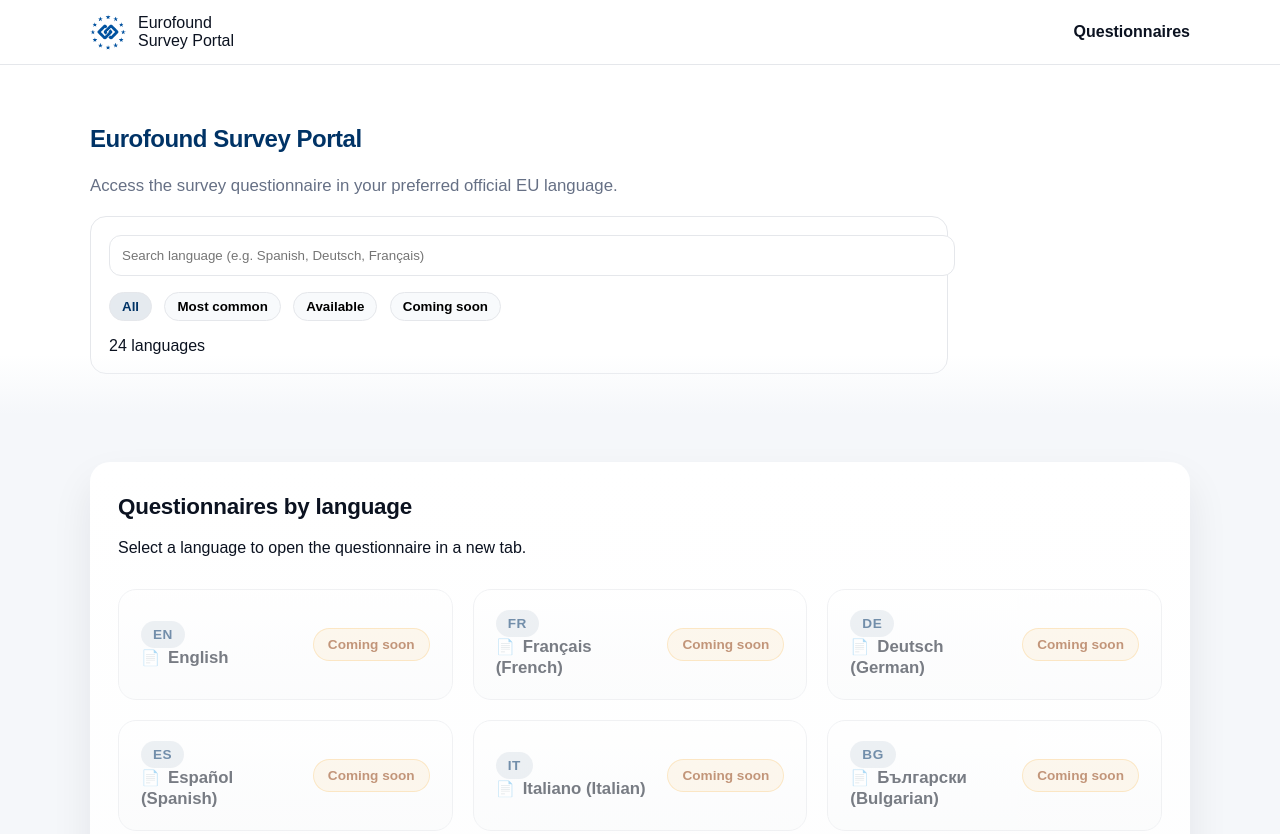
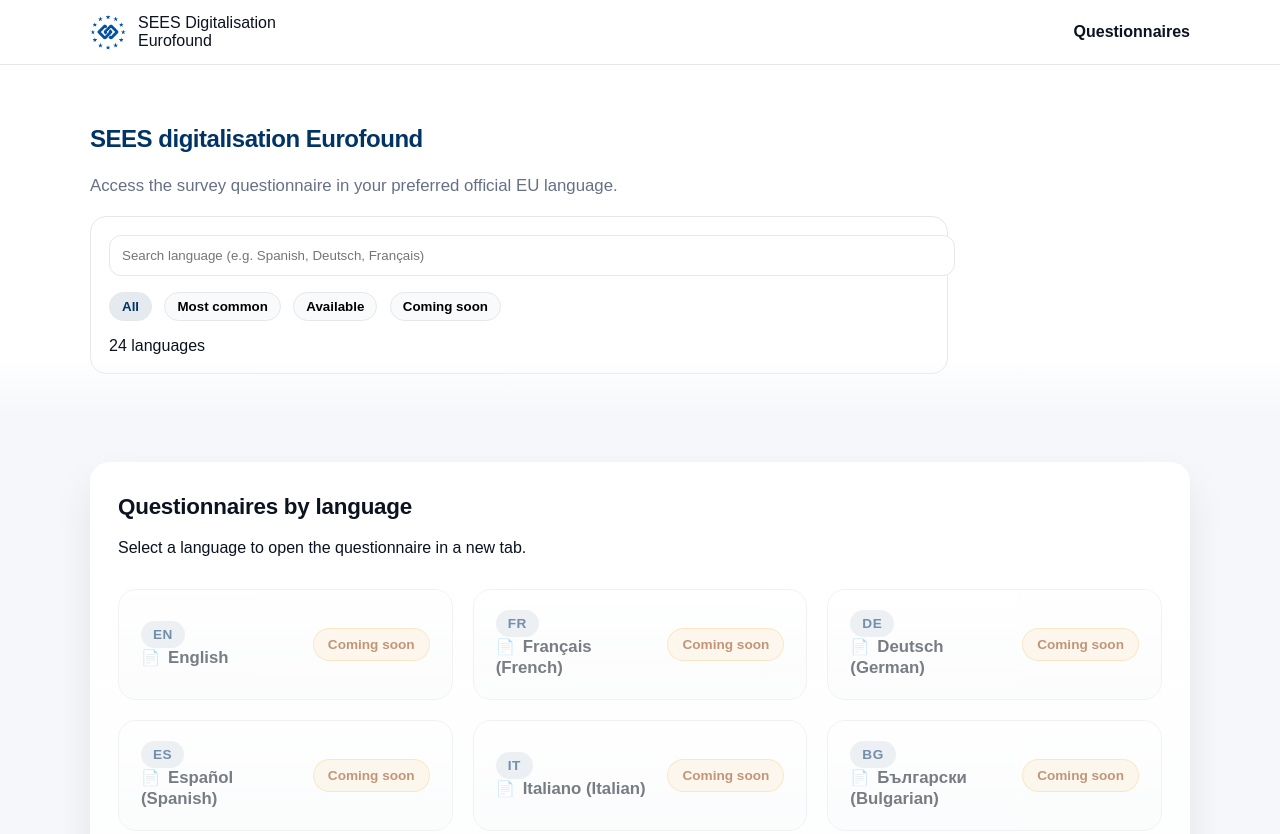
Before and after one commit to ffraile4/eurofound-survey-portal, a plain HTML site: page index.html in a window 1280 px wide. Shown: the top 834 px of the page. Drawn offline with Linux system fonts and the light colour scheme.

Commit message:
Update survey portal branding: SEES digitalisation Eurofound

```diff
--- a/index.html
+++ b/index.html
@@ -1,8 +1,9 @@
 <!DOCTYPE html>
 <html lang="en">
 <head>
+  <link rel="icon" type="image/png" href="eurofound-logo.png">
   <meta charset="UTF-8" />
-  <title>Eurofound Survey Portal</title>
+  <title>SEES digitalisation EuroFound</title>
   <meta name="viewport" content="width=device-width, initial-scale=1.0" />
 
   <!-- CSS correcto -->
@@ -17,8 +18,8 @@
       <div class="brand">
         <img src="eurofound-logo.png" alt="Eurofound logo" class="brand-logo">
         <div>
-          <div class="brand-title">Eurofound</div>
-          <div class="brand-subtitle">Survey Portal</div>
+          <div class="brand-title">SEES Digitalisation</div>
+          <div class="brand-subtitle">Eurofound</div>
         </div>
       </div>
 
@@ -31,7 +32,7 @@
   <!-- HERO -->
   <section class="hero">
     <div class="container hero-content">
-      <h1>Eurofound Survey Portal</h1>
+      <h1>SEES digitalisation Eurofound</h1>
       <p class="hero-lead">
         Access the survey questionnaire in your preferred official EU language.
       </p>
```
